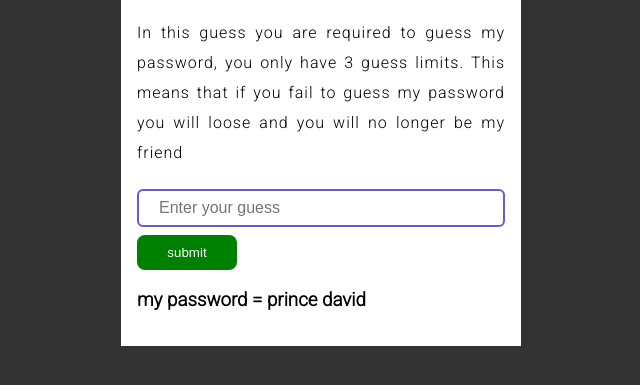
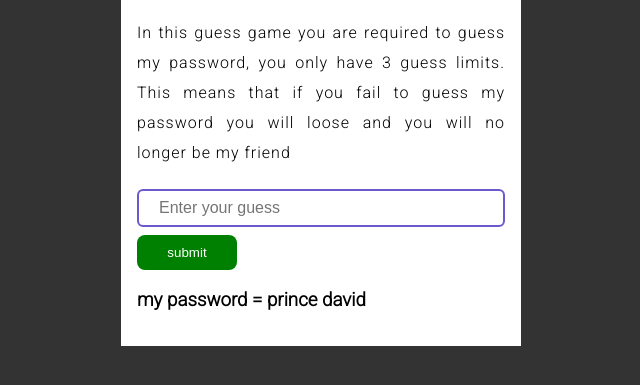
Before and after one commit to mukopadavid/javascript-guess-game, a plain HTML site: page index.html in a window 1280 px wide. Shown: the part 267-652 px from the top of the page, without its empty margins (323-963 px from the left). Drawn offline with Linux system fonts and the light colour scheme.

Commit message:
Update index.html

```diff
--- a/index.html
+++ b/index.html
@@ -89,7 +89,7 @@
     <div class="container">
       <h1>Javascript Guess Game</h1>
       <h4>
-        In this guess you are required to guess my password, you only have 3
+        In this guess game you are required to guess my password, you only have 3
         guess limits. This means that if you fail to guess my password you will
         loose and you will no longer be my friend
       </h4>
```
